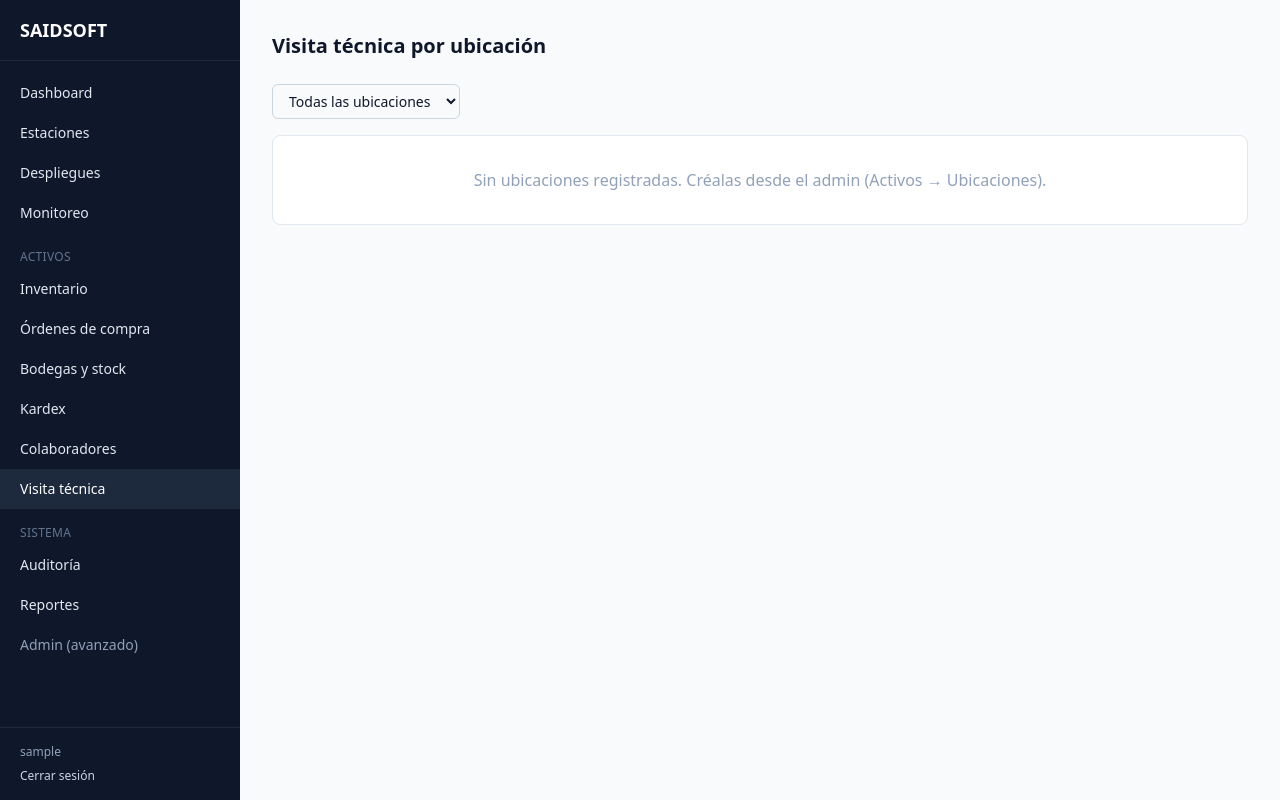
After one commit to maycolmoreno/saidsoft-core, a Django app: page /visita-tecnica/ in a window 1280 px wide. The commit adds this page. Run offline with Django 5.2, Linux system fonts and the light colour scheme; the visitor is signed in with stand-in values (Sample User, id 1); data that the repository does not hold is empty; style sheets or scripts are compiled from the project's sources.

Commit message:
Fase 4 del port de InvTICS: Colaborador como custodio + visita tecnica
- Colaborador se extiende (fusiona el Custodio de InvTICS, tal como
  anticipaba su propio docstring): correo, telefono, fecha_ingreso,
  cargo (migrado de CharField libre a FK Cargo via migracion de datos
  0009+0010+0011, agrupando los cargos existentes bajo un Departamento
  placeholder "Sin clasificar (migrado)"), ubicacion (FK, nueva),
  origen_sync/sincronizado_en/cargo_directorio/departamento_directorio
  preparados para un futuro sync con RRHH (sin logica que los llene
  todavia). sucursal/zona se conservan tal cual.
- No se crea un modelo Custodia separado: se solapaba con lo que
  EventoActivo ya audita (asignacion/devolucion).
- Nueva vista de reporte visita_tecnica_lista: agrupa colaboradores y
  sus activos asignados por Ubicacion (equivalente a CustodioVisita/
  EquipoVisita de InvTICS, que tampoco eran tablas propias en el
  original).
- Probado de punta a punta: migracion de datos (Analista/Vendedor
  preservados como Cargo), seed_activos idempotente con el nuevo
  esquema, y las 3 vistas de panel afectadas (200/302 OK).

Co-Authored-By: Claude Sonnet 5 <noreply@anthropic.com>

```diff
--- a/apps/activos/forms.py
+++ b/apps/activos/forms.py
@@ -11,8 +11,21 @@ INPUT_CLASS = 'w-full rounded-md border border-slate-300 px-3 py-2 text-sm focus
 class ColaboradorForm(forms.ModelForm):
     class Meta:
         model = Colaborador
-        fields = ['nombre', 'cedula', 'cargo', 'sucursal', 'zona']
-        widgets = {f: forms.TextInput(attrs={'class': INPUT_CLASS}) for f in fields}
+        fields = [
+            'nombre', 'cedula', 'correo', 'telefono', 'cargo', 'ubicacion',
+            'sucursal', 'zona', 'fecha_ingreso',
+        ]
+        widgets = {
+            'nombre': forms.TextInput(attrs={'class': INPUT_CLASS}),
+            'cedula': forms.TextInput(attrs={'class': INPUT_CLASS}),
+            'correo': forms.EmailInput(attrs={'class': INPUT_CLASS}),
+            'telefono': forms.TextInput(attrs={'class': INPUT_CLASS}),
+            'cargo': forms.Select(attrs={'class': INPUT_CLASS}),
+            'ubicacion': forms.Select(attrs={'class': INPUT_CLASS}),
+            'sucursal': forms.TextInput(attrs={'class': INPUT_CLASS}),
+            'zona': forms.TextInput(attrs={'class': INPUT_CLASS}),
+            'fecha_ingreso': forms.DateInput(attrs={'class': INPUT_CLASS, 'type': 'date'}),
+        }
 
 
 class OrdenCompraForm(forms.ModelForm):
--- a/apps/panel/urls.py
+++ b/apps/panel/urls.py
@@ -41,6 +41,7 @@ urlpatterns = [
     # Módulo de Activos
     path('colaboradores/', views.colaboradores_lista, name='colaboradores_lista'),
     path('colaboradores/nuevo/', views.colaborador_crear, name='colaborador_crear'),
+    path('visita-tecnica/', views.visita_tecnica_lista, name='visita_tecnica_lista'),
 
     path('ordenes-compra/', views.ordenes_compra_lista, name='ordenes_compra_lista'),
     path('ordenes-compra/nueva/', views.orden_compra_crear, name='orden_compra_crear'),
--- a/apps/panel/views/__init__.py
+++ b/apps/panel/views/__init__.py
@@ -13,6 +13,7 @@ from .activos import (
     bodega_stock_ingresar, bodegas_lista, colaborador_crear, colaboradores_lista,
     movimientos_inventario_lista, orden_compra_crear, orden_compra_detalle,
     orden_compra_linea_crear, orden_compra_linea_recibir, orden_compra_recibir, ordenes_compra_lista,
+    visita_tecnica_lista,
 )
 from .auditoria import auditoria_lista
 from .dashboard import dashboard
@@ -47,4 +48,5 @@ __all__ = [
     'orden_compra_crear', 'orden_compra_detalle', 'orden_compra_linea_crear',
     'orden_compra_linea_recibir', 'orden_compra_recibir', 'ordenes_compra_lista',
     'reporte_auditoria_csv', 'reporte_cumplimiento_csv', 'reporte_despliegue_csv', 'reportes_index',
+    'visita_tecnica_lista',
 ]
--- a/apps/panel/views/activos.py
+++ b/apps/panel/views/activos.py
@@ -10,7 +10,9 @@ from apps.activos.forms import (
     DevolucionForm, EnvioReparacionForm, OrdenCompraForm, OrdenCompraLineaForm,
     RecepcionLoteForm, RecibirOrdenCompraForm, RetornoReparacionForm, StockIngresoForm,
 )
-from apps.activos.models import Activo, Bodega, Colaborador, MovimientoInventario, OrdenCompra, OrdenCompraDetalle
+from apps.activos.models import (
+    Activo, Bodega, Colaborador, MovimientoInventario, OrdenCompra, OrdenCompraDetalle, Ubicacion,
+)
 from apps.activos.services import ConcurrencyError
 from apps.auditoria.models import registrar_evento
 
@@ -36,6 +38,37 @@ def colaborador_crear(request):
         'form': form, 'titulo': 'Nuevo colaborador',
         'subtitulo': 'Carga manual mientras se integra con RRHH/nómina.',
         'volver_url': reverse('panel:colaboradores_lista'),
+    })
+
+
+@login_required
+def visita_tecnica_lista(request):
+    """Agrupa colaboradores y sus activos asignados por ubicación (agencia/local).
+
+    Equivalente a CustodioVisita/EquipoVisita de InvTICS: en el sistema
+    original no eran tablas propias, sino una proyección de solo lectura
+    para que el técnico sepa qué visitar en una ubicación. Aquí es lo mismo:
+    un reporte armado sobre Colaborador/Activo, sin modelo nuevo.
+    """
+    ubicaciones = (
+        Ubicacion.objects.filter(activo=True)
+        .prefetch_related('colaboradores__activos_asignados')
+        .order_by('nombre')
+    )
+    filtro_ubicacion = request.GET.get('ubicacion')
+    if filtro_ubicacion:
+        ubicaciones = ubicaciones.filter(pk=filtro_ubicacion)
+
+    secciones = []
+    for ubicacion in ubicaciones:
+        colaboradores = list(ubicacion.colaboradores.filter(activo=True))
+        total_equipos = sum(c.activos_asignados.count() for c in colaboradores)
+        secciones.append({'ubicacion': ubicacion, 'colaboradores': colaboradores, 'total_equipos': total_equipos})
+
+    return render(request, 'panel/visita_tecnica_lista.html', {
+        'secciones': secciones,
+        'todas_ubicaciones': Ubicacion.objects.filter(activo=True).order_by('nombre'),
+        'filtro_ubicacion': filtro_ubicacion or '',
     })
 
 
--- a/templates/panel/base.html
+++ b/templates/panel/base.html
@@ -24,6 +24,7 @@
             <a href="{% url 'panel:bodegas_lista' %}" class="block px-5 py-2.5 hover:bg-slate-800 {% if 'bodega' in request.resolver_match.url_name %}bg-slate-800 text-white font-medium{% endif %}">Bodegas y stock</a>
             <a href="{% url 'panel:movimientos_inventario_lista' %}" class="block px-5 py-2.5 hover:bg-slate-800 {% if request.resolver_match.url_name == 'movimientos_inventario_lista' %}bg-slate-800 text-white font-medium{% endif %}">Kardex</a>
             <a href="{% url 'panel:colaboradores_lista' %}" class="block px-5 py-2.5 hover:bg-slate-800 {% if 'colaborador' in request.resolver_match.url_name %}bg-slate-800 text-white font-medium{% endif %}">Colaboradores</a>
+            <a href="{% url 'panel:visita_tecnica_lista' %}" class="block px-5 py-2.5 hover:bg-slate-800 {% if request.resolver_match.url_name == 'visita_tecnica_lista' %}bg-slate-800 text-white font-medium{% endif %}">Visita técnica</a>
 
             <div class="px-5 pt-4 pb-1 text-xs uppercase tracking-wide text-slate-500">Sistema</div>
             <a href="{% url 'panel:auditoria_lista' %}" class="block px-5 py-2.5 hover:bg-slate-800 {% if 'auditoria' in request.resolver_match.url_name %}bg-slate-800 text-white font-medium{% endif %}">Auditoría</a>
--- /dev/null
+++ b/templates/panel/visita_tecnica_lista.html
@@ -0,0 +1,56 @@
+{% extends "panel/base.html" %}
+{% block title %}Visita técnica · SAIDSOFT{% endblock %}
+{% block content %}
+<div class="flex items-center justify-between mb-6">
+    <h1 class="text-xl font-semibold text-slate-900">Visita técnica por ubicación</h1>
+</div>
+
+<form method="get" class="flex items-center gap-3 mb-4">
+    <select name="ubicacion" onchange="this.form.submit()" class="rounded-md border border-slate-300 px-3 py-1.5 text-sm">
+        <option value="">Todas las ubicaciones</option>
+        {% for u in todas_ubicaciones %}
+        <option value="{{ u.pk }}" {% if filtro_ubicacion == u.pk|stringformat:"s" %}selected{% endif %}>{{ u.nombre }}</option>
+        {% endfor %}
+    </select>
+</form>
+
+{% for s in secciones %}
+<div class="bg-white rounded-lg border border-slate-200 overflow-hidden mb-6">
+    <div class="px-4 py-3 bg-slate-50 flex items-center justify-between">
+        <div>
+            <span class="font-medium text-slate-900">{{ s.ubicacion.nombre }}</span>
+            <span class="text-xs text-slate-500 ml-2">{{ s.ubicacion.ciudad|default:"" }}</span>
+        </div>
+        <span class="text-xs text-slate-500">{{ s.colaboradores|length }} colaborador(es) · {{ s.total_equipos }} equipo(s)</span>
+    </div>
+    <table class="w-full text-sm">
+        <thead class="text-slate-500 text-xs uppercase tracking-wide">
+            <tr>
+                <th class="text-left px-4 py-2">Colaborador</th>
+                <th class="text-left px-4 py-2">Cargo</th>
+                <th class="text-left px-4 py-2">Equipos asignados</th>
+            </tr>
+        </thead>
+        <tbody class="divide-y divide-slate-100">
+        {% for c in s.colaboradores %}
+            <tr>
+                <td class="px-4 py-2 text-slate-900">{{ c.nombre }}</td>
+                <td class="px-4 py-2 text-slate-600">{{ c.cargo|default:"—" }}</td>
+                <td class="px-4 py-2 text-slate-600">
+                    {% for a in c.activos_asignados.all %}
+                        <a href="{% url 'panel:activo_detalle' a.pk %}" class="font-mono text-xs hover:underline">{{ a.codigo }}</a>{% if not forloop.last %}, {% endif %}
+                    {% empty %}—{% endfor %}
+                </td>
+            </tr>
+        {% empty %}
+            <tr><td colspan="3" class="px-4 py-4 text-center text-slate-400">Sin colaboradores activos en esta ubicación.</td></tr>
+        {% endfor %}
+        </tbody>
+    </table>
+</div>
+{% empty %}
+<div class="bg-white rounded-lg border border-slate-200 px-4 py-8 text-center text-slate-400">
+    Sin ubicaciones registradas. Créalas desde el admin (Activos → Ubicaciones).
+</div>
+{% endfor %}
+{% endblock %}
```
Also changed, not shown: apps/activos/admin.py (+4 -3 lines), apps/activos/management/commands/seed_activos.py (+26 -3 lines), apps/activos/models.py (+25 -2 lines), apps/activos/migrations/0009_colaborador_cargo_directorio_colaborador_cargo_nueva_and_more.py (added), apps/activos/migrations/0010_migrar_cargo_texto_a_fk.py (added), apps/activos/migrations/0011_cargo_texto_a_fk_definitivo.py (added).
